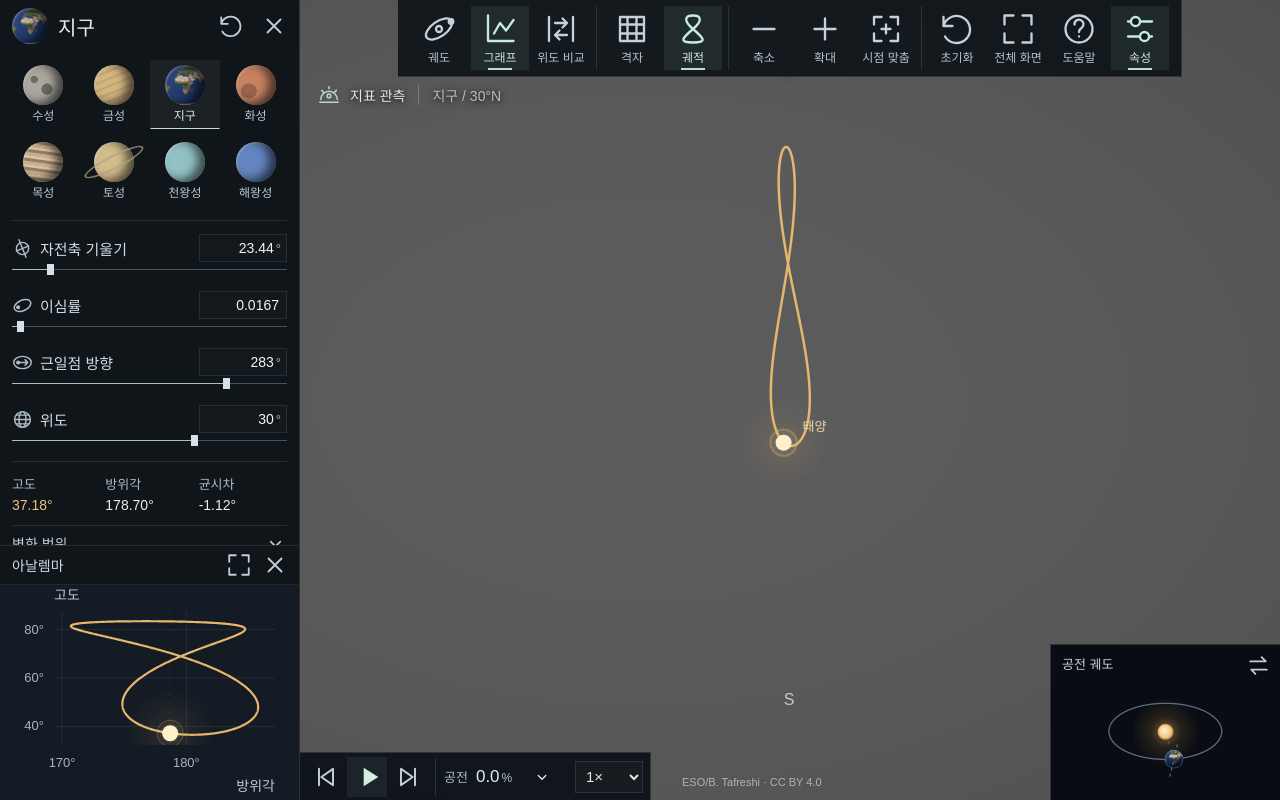
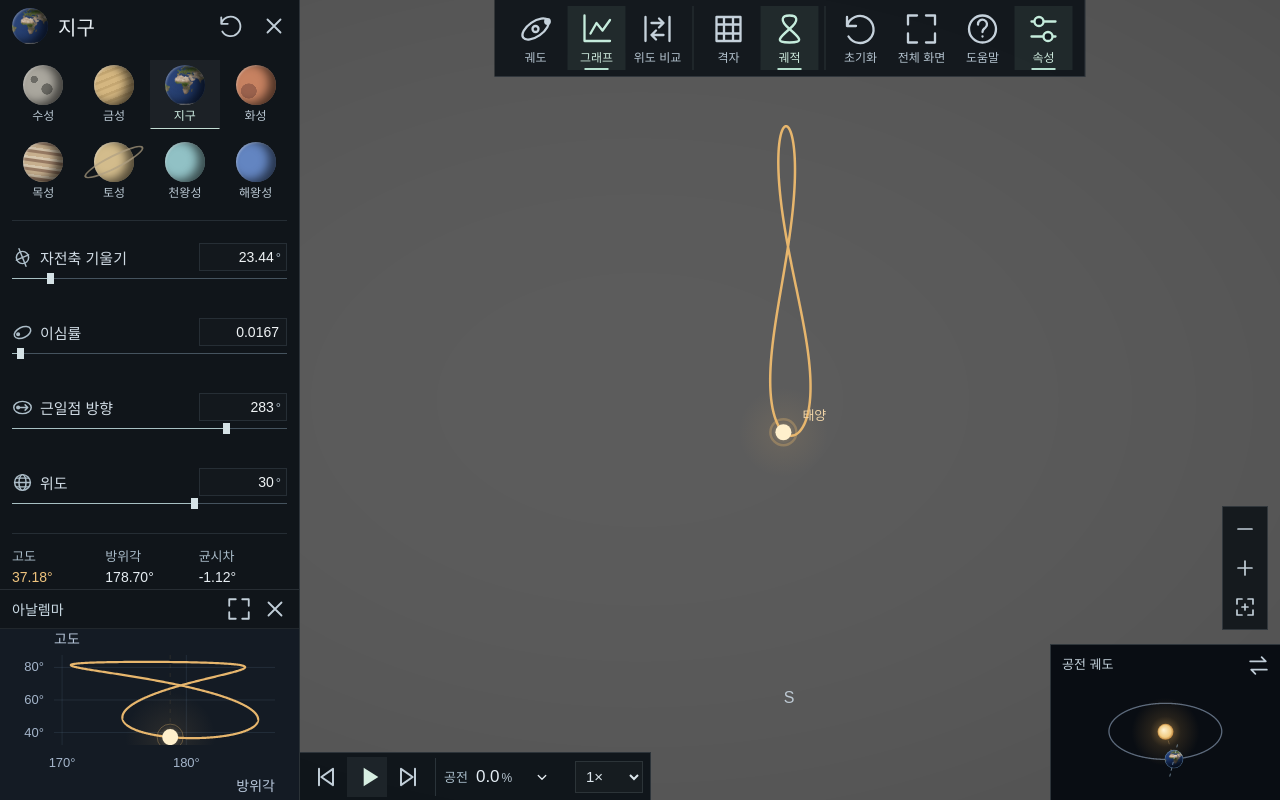
Before and after one commit to dohye0508/analemma-lab, a plain HTML site: page index.html in a window 1280 px wide. Drawn offline with Linux system fonts and the light colour scheme; a web font is replaced by a local one.

Commit message:
Separate camera tools and improve parameter readability

```diff
--- a/index.html
+++ b/index.html
@@ -46,8 +46,6 @@
     <main class="workspace">
       <section class="viewport" id="viewport" aria-label="시뮬레이션">
         <canvas id="scene" tabindex="0" aria-label="태양 관측. 드래그와 화살표로 이동, 휠·핀치·더하기·빼기로 확대 및 축소."></canvas>
-        <div class="view-marker"><svg class="icon" aria-hidden="true"><use id="sessionIcon" href="#i-sky"/></svg><span id="viewName">지표 관측</span><span id="viewLocation">지구 / 30°N</span></div>
-        <a class="photo-credit" id="photoCredit" href="https://www.eso.org/public/images/uhd_img2563pv2_cc_eq/" target="_blank" rel="noopener">ESO/B. Tafreshi · CC BY 4.0</a>
         <nav class="planet-picker" id="presets" aria-label="행성 선택"></nav>
         <button class="context-view" id="contextSwap" aria-label="궤도 크게 보기" title="궤도 크게 보기">
           <canvas id="contextScene" aria-hidden="true"></canvas><span class="context-label" id="contextLabel">공전 궤도</span><span class="swap-mark"><svg class="icon" aria-hidden="true"><use href="#i-swap"/></svg></span>
@@ -86,11 +84,7 @@
           <button id="gridToggle" class="icon-button" aria-label="격자 (G)" title="격자 (G)" aria-pressed="false"><svg class="icon" aria-hidden="true"><use href="#i-grid"/></svg><span class="tool-label">격자</span></button>
           <button id="trailToggle" class="icon-button" aria-label="궤적 (T)" title="궤적 (T)" aria-pressed="true"><svg class="icon" aria-hidden="true"><use href="#i-trail"/></svg><span class="tool-label">궤적</span></button>
         </div>
-        <div class="tool-group">
-          <button id="zoomOut" class="icon-button" aria-label="축소 (−)" title="축소 (−)" ><svg class="icon" aria-hidden="true"><use href="#i-minus"/></svg><span class="tool-label">축소</span></button>
-          <button id="zoomIn" class="icon-button" aria-label="확대 (+)" title="확대 (+)" ><svg class="icon" aria-hidden="true"><use href="#i-plus"/></svg><span class="tool-label">확대</span></button>
-          <button id="fit" class="icon-button" aria-label="시점 맞춤 (R)" title="시점 맞춤 (R)" ><svg class="icon" aria-hidden="true"><use href="#i-fit"/></svg><span class="tool-label">시점 맞춤</span></button>
-        </div>
+
         <div class="tool-group">
           <button id="reset" class="icon-button" aria-label="시뮬레이션 초기화" title="시뮬레이션 초기화" ><svg class="icon" aria-hidden="true"><use href="#i-reset"/></svg><span class="tool-label">초기화</span></button>
           <button id="fullscreen" class="icon-button" aria-label="전체 화면 (F)" title="전체 화면 (F)" aria-pressed="false"><svg class="icon" aria-hidden="true"><use href="#i-expand"/></svg><span class="tool-label">전체 화면</span></button>
@@ -98,6 +92,11 @@
           <button id="panelToggle" class="icon-button" aria-label="속성 패널 숨기기" title="속성 패널 숨기기" aria-expanded="true" aria-controls="inspector"><svg class="icon" aria-hidden="true"><use href="#i-settings"/></svg><span class="tool-label">속성</span></button>
         </div>
       </nav>
+<nav class="camera-tools" aria-label="카메라 조작">
+          <button id="zoomOut" class="icon-button" aria-label="축소 (−)" title="축소 (−)" ><svg class="icon" aria-hidden="true"><use href="#i-minus"/></svg></button>
+          <button id="zoomIn" class="icon-button" aria-label="확대 (+)" title="확대 (+)" ><svg class="icon" aria-hidden="true"><use href="#i-plus"/></svg></button>
+          <button id="fit" class="icon-button" aria-label="시점 맞춤 (R)" title="시점 맞춤 (R)" ><svg class="icon" aria-hidden="true"><use href="#i-fit"/></svg></button>
+        </nav>
     </footer>
   </div>
   <dialog id="helpDialog" aria-labelledby="helpTitle">
@@ -106,7 +105,7 @@
       <p>같은 장소, 같은 평균태양시 정오의 태양을 한 공전 동안 관측합니다.</p>
       <dl class="shortcut-list"><div><dt>드래그 · 화살표</dt><dd>시점 이동</dd></div><div><dt>휠 · 핀치 · + / −</dt><dd>확대·축소</dd></div><div><dt>Space</dt><dd>재생·정지</dd></div><div><dt>공전 % 클릭</dt><dd>위치 이동·직접 입력</dd></div><div><dt>R</dt><dd>시점 맞춤</dd></div><div><dt>1 / 2 / 3</dt><dd>관측 / 궤도 / 그래프 펼치기</dd></div><div><dt>G / T / F</dt><dd>격자 / 궤적 / 전체 화면</dd></div></dl>
       <details><summary>선택한 행성</summary><p id="planetDescription"></p></details>
-      <details><summary>은하수 배경</summary><p>ESO에서 촬영한 파노라마를 관측 장면으로 사용합니다. 별과 지형은 배경 사진이며 현재 위도나 시간의 실제 별자리 계산은 아닙니다. 태양 궤적은 기존 평균태양시 정오 모델을 그대로 사용합니다.</p><p id="photoDetails"></p><p>지구 표면: <a href="https://www.solarsystemscope.com/textures/" target="_blank" rel="noopener">Solar System Scope</a> · CC BY 4.0</p></details>
+      <details><summary>배경·사진 출처</summary><p>ESO에서 촬영한 파노라마를 관측 장면으로 사용합니다. 별과 지형은 배경 사진이며 현재 위도나 시간의 실제 별자리 계산은 아닙니다. 태양 궤적은 기존 평균태양시 정오 모델을 그대로 사용합니다.</p><p id="photoDetails"></p><a class="photo-source" id="photoCredit" href="https://www.eso.org/public/images/uhd_img2563pv2_cc_eq/" target="_blank" rel="noopener">ESO/B. Tafreshi · CC BY 4.0</a><p>지구 표면: <a href="https://www.solarsystemscope.com/textures/" target="_blank" rel="noopener">Solar System Scope</a> · CC BY 4.0</p></details>
       <details><summary>계산과 단위</summary><p>공전 0%는 근일점, 50%는 원일점입니다. 실제 달력 날짜나 하루 동안의 운동을 뜻하지 않습니다. 재생 속도 1×에서 한 공전은 20초입니다.</p><p>케플러 방정식 M = E − e sin E로 태양의 적위·균시차·방위각·고도를 계산합니다. 균시차 단위는 각도(°), 근일점 방향은 기존 모델의 태양 황경 기준입니다. 위도는 극점의 방위각 특이점을 피해 ±89°까지 계산합니다.</p><p>궤도 거리의 기준은 긴반지름 a이며 천체 크기는 확대했습니다. 대기 굴절, 실제 지형, 자전·공전 공명은 포함하지 않습니다. 지평선 아래 궤적은 점선입니다.</p></details>
       <a href="https://github.com/dohye0508/analemma-lab" target="_blank" rel="noopener noreferrer">소스 코드 ↗</a>
     </div>
--- a/src/simulator/app.css
+++ b/src/simulator/app.css
@@ -388,11 +388,11 @@ dialog::backdrop { background:#080c12a8; }
 
 /* Stable internal spacing; extra rail height belongs to the graph. */
 @media(min-width:851px) {
-  :root:has(.analysis-panel:not([hidden])) .inspector { height:546px; max-height:calc(100% - 210px); }
+  :root:has(.analysis-panel:not([hidden])) .inspector { height:618px; max-height:calc(100% - 210px); }
   .inspector-scroll { display:flex; flex-direction:column; justify-content:flex-start; padding-bottom:12px; }
   .planet-picker { row-gap:8px; padding-top:8px; padding-bottom:14px; }
   .properties { flex:0 0 auto; min-height:0; display:block; padding:6px 0; }
-  .property { padding:7px 0; }
+  .property { padding:16px 0; }
   .live-readings { padding:12px 0; }
   .annual-stats { margin-top:0; }
   .analysis-panel:not(.expanded) { height:calc(100% - var(--inspector-bottom)); max-height:none; }
@@ -407,3 +407,23 @@ dialog::backdrop { background:#080c12a8; }
   .tool-dock { left:50%; transform:translateX(-50%); padding:6px; }
   .tool-group { gap:2px; }
 }
+
+/* Secondary camera controls stay separate from the main simulation actions. */
+.photo-source { display:inline-block; margin:4px 0 12px; color:#bad6e5; font-size:13px; }
+.camera-tools { position:absolute; right:12px; bottom:170px; display:flex; flex-direction:column; gap:3px; padding:4px; background:#0b1116db; border:1px solid #bdcdd629; pointer-events:auto; }
+.camera-tools .icon-button { width:36px; height:36px; border-radius:0; }
+.camera-tools .icon { width:24px; height:24px; }
+@media(min-width:851px) {
+  :root { --scene-top:90px; }
+  .tool-dock { display:flex; }
+  .tool-group { display:flex; }
+}
+@media(max-width:850px) {
+  .camera-tools { bottom:140px; }
+}
+@media(max-width:700px) {
+  .tool-dock { grid-template-columns:repeat(5,minmax(0,1fr)); }
+  .camera-tools { bottom:166px; right:8px; }
+  .property { padding:12px 0; }
+}
+@media(max-height:500px) { .camera-tools { bottom:58px; } }
--- a/src/simulator/app.js
+++ b/src/simulator/app.js
@@ -76,7 +76,6 @@
       if (except !== def.id + 'Number') $(def.id + 'Number').value = state.params[def.id];
       $(def.id).setAttribute('aria-valuetext', def.id === 'lat' ? P.latitudeLabel(state.params.lat) : state.params[def.id] + def.unit);
     }
-    $('viewLocation').textContent = state.preset.name + ' / ' + P.latitudeLabel(state.params.lat);
     $('latNumber').title = P.latitudeLabel(state.params.lat) + ' · 음수는 남위';
     $('modified').hidden = ['eps', 'ecc', 'peri'].every(id => Math.abs(state.params[id] - state.preset[id]) < 1e-9);
   }
@@ -126,7 +125,6 @@
   }
   function setView(view) {
     state.view = view;
-    $('sessionIcon').setAttribute('href', view === 'sky' ? '#i-sky' : '#i-orbit');
     $('viewport').dataset.view = view;
     const label = view === 'sky' ? '궤도 크게 보기' : '관측 크게 보기';
     $('cameraToggle').setAttribute('aria-pressed', String(view === 'orbit'));
@@ -136,7 +134,6 @@
     $('contextSwap').setAttribute('aria-label', label);
     $('contextSwap').title = label;
     $('cameraToggle').querySelector('.tool-label').textContent = view === 'sky' ? '궤도' : '관측';
-    $('viewName').textContent = view === 'sky' ? '지표 관측' : '공전 궤도';
     $('contextLabel').textContent = view === 'sky' ? '공전 궤도' : '지표 관측';
     window.NightEnvironment.updateCredit(view);
     invalidate();
```
Also changed, not shown: 1 other file.
